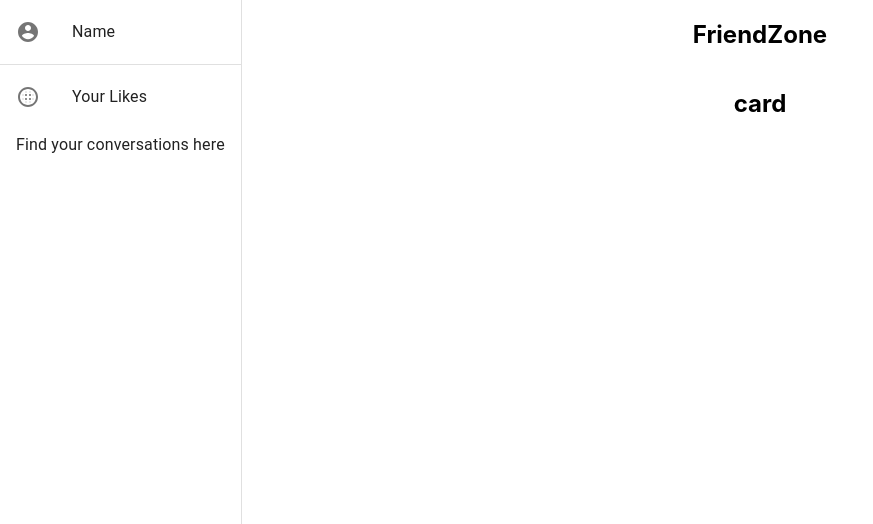
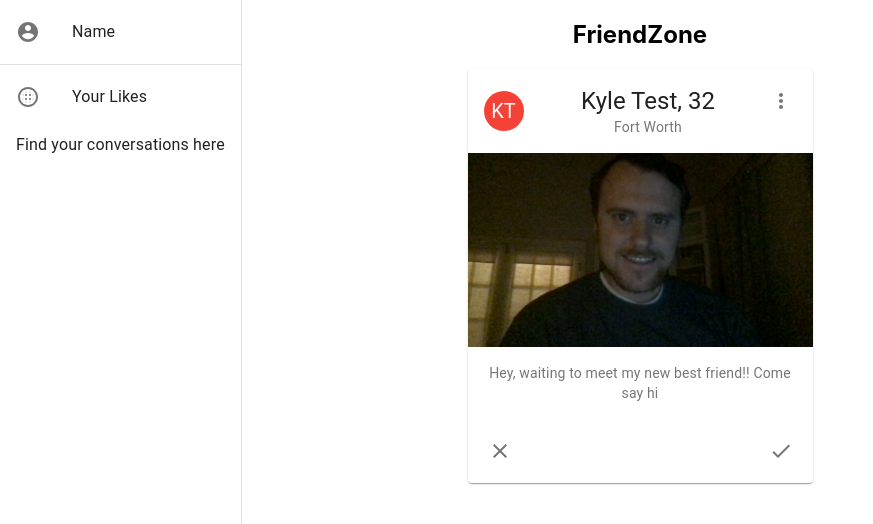
Before and after one commit to kyle-richardson/friendzone, a React (Create React App) app: page / in a window 1280 px wide. Shown: the top 524 px of the page, without its empty margins (0-873 px from the left). Built offline with nearby package versions, Linux system fonts and the light colour scheme.

Commit message:
basic card

```diff
--- a/src/components/Card.js
+++ /dev/null
@@ -1,11 +0,0 @@
-import React from "react"
-
-const Card = () => {
-    return (
-        <div className = "card-container">
-            <h2>card</h2>
-        </div>
-    )
-}
-
-export default Card
--- a/src/components/Main.js
+++ b/src/components/Main.js
@@ -1,13 +1,24 @@
-import React from "react"
-import Card from "./Card"
+import React from "react";
+import UserCard from "./UserCard";
+import testUserPhoto from "../assets/testPhotos/testUserPhoto.jpg";
+
+const exampleUser = {
+  age: 32,
+  first: "Kyle",
+  last: "Test",
+  city: "Fort Worth",
+  thumbnail: null,
+  photo: testUserPhoto,
+  bio: "Hey, waiting to meet my new best friend!! Come say hi",
+};
 
 const Main = () => {
-    return (
-        <div className = "main-container">
-            <h2>FriendZone</h2>
-            <Card/>
-        </div>
-    )
-}
+  return (
+    <div className="main-container">
+      <h2>FriendZone</h2>
+      <UserCard person={exampleUser} />
+    </div>
+  );
+};
 
-export default Main
+export default Main;
--- /dev/null
+++ b/src/components/UserCard.js
@@ -0,0 +1,94 @@
+import React from "react";
+import { makeStyles } from "@material-ui/core/styles";
+import Card from "@material-ui/core/Card";
+import CardHeader from "@material-ui/core/CardHeader";
+import CardMedia from "@material-ui/core/CardMedia";
+import CardContent from "@material-ui/core/CardContent";
+import CardActions from "@material-ui/core/CardActions";
+import Avatar from "@material-ui/core/Avatar";
+import IconButton from "@material-ui/core/IconButton";
+import Typography from "@material-ui/core/Typography";
+import { red } from "@material-ui/core/colors";
+import FavoriteIcon from "@material-ui/icons/Favorite";
+import ShareIcon from "@material-ui/icons/Share";
+import MoreVertIcon from "@material-ui/icons/MoreVert";
+
+import ClearIcon from "@material-ui/icons/Clear";
+import CheckIcon from "@material-ui/icons/Check";
+
+import { get_initials } from "../utils";
+
+const useStyles = makeStyles((theme) => ({
+  root: {
+    maxWidth: 345,
+  },
+  media: {
+    height: 0,
+    paddingTop: "56.25%", // 16:9
+  },
+  expand: {
+    transform: "rotate(0deg)",
+    marginLeft: "auto",
+    transition: theme.transitions.create("transform", {
+      duration: theme.transitions.duration.shortest,
+    }),
+  },
+  expandOpen: {
+    transform: "rotate(180deg)",
+  },
+  avatar: {
+    backgroundColor: red[500],
+  },
+}));
+
+const UserCard = ({ person }) => {
+  const classes = useStyles();
+  const [expanded, setExpanded] = React.useState(false);
+
+  const handleExpandClick = () => {
+    setExpanded(!expanded);
+  };
+
+  return (
+    <Card className={classes.root}>
+      <CardHeader
+        avatar={
+          <Avatar aria-label="recipe" className={classes.avatar}>
+            {person.thumbnail
+              ? person.thumbnail
+              : get_initials(person.first, person.last)}
+          </Avatar>
+        }
+        action={
+          <IconButton aria-label="settings">
+            <MoreVertIcon />
+          </IconButton>
+        }
+        title={
+          <Typography variant="h5">{`${person.first} ${person.last}, ${person.age}`}</Typography>
+        }
+        subheader={person.city}
+      />
+      <CardMedia
+        className={classes.media}
+        image={person.photo}
+        title={`${person.first} ${person.last}`}
+      />
+      <CardContent>
+        <Typography variant="body2" color="textSecondary" component="p">
+          {person.bio}
+        </Typography>
+      </CardContent>
+      <CardActions disableSpacing>
+        <IconButton aria-label="swipe left">
+          <ClearIcon />
+        </IconButton>
+        <IconButton className={classes.expand} aria-label="swipe right">
+          <CheckIcon />
+        </IconButton>
+      </CardActions>
+    </Card>
+  );
+};
+
+export default UserCard;
--- a/src/index.css
+++ b/src/index.css
@@ -12,10 +12,10 @@ code {
     monospace;
 }
 
-.app-container {
+/* .app-container {
   display: flex;
   justify-content: space-between;
-}
+} */
 
 .main-container {
   display: flex;
--- /dev/null
+++ b/src/utils/index.js
@@ -0,0 +1,10 @@
+export const get_initials = (first, last) => {
+  var s = "";
+  if (first) {
+    s += first.split("")[0];
+  }
+  if (last) {
+    s += last.split("")[0];
+  }
+  return s;
+};
```
Also changed, not shown: src/assets/testPhotos/testUserPhoto.jpg (added).
